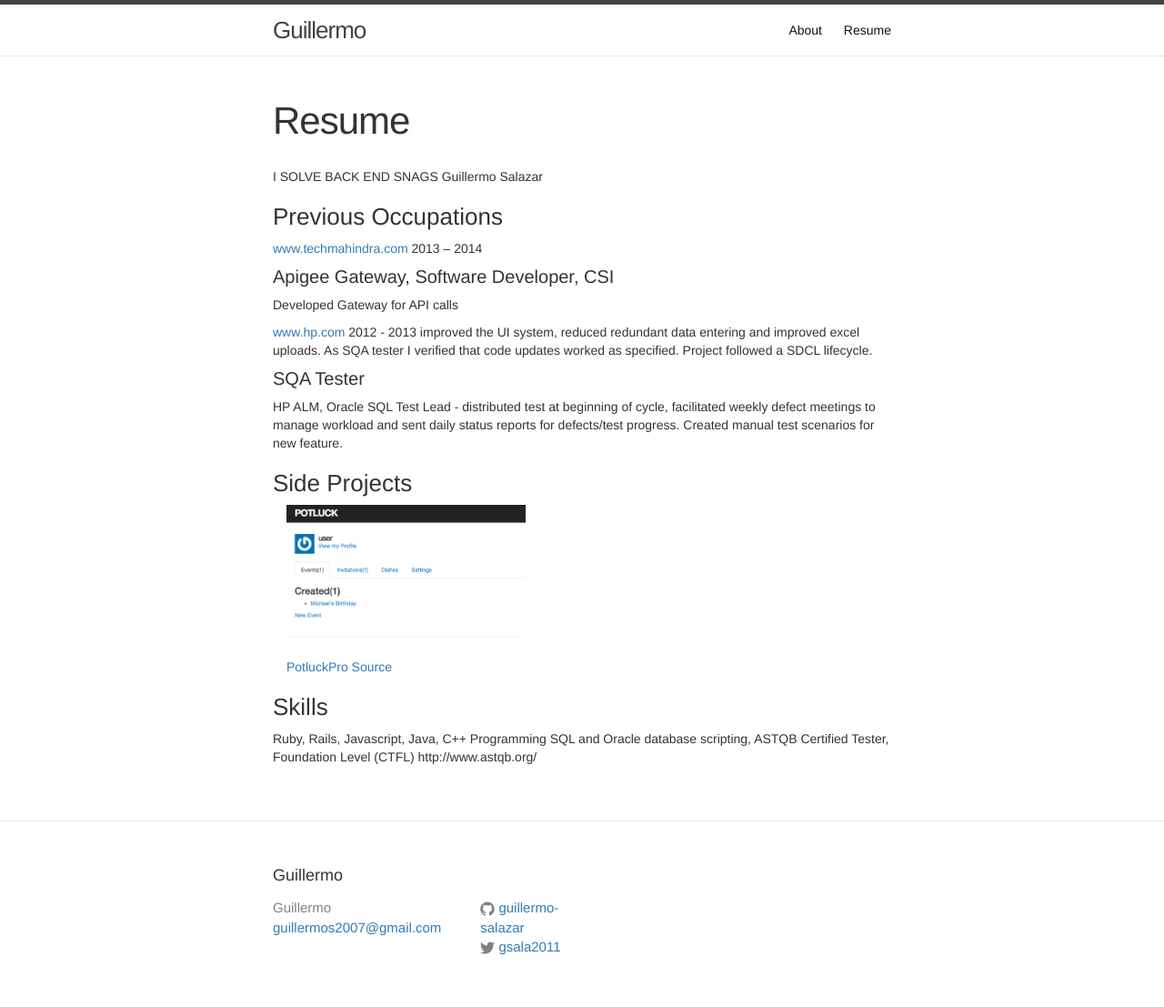
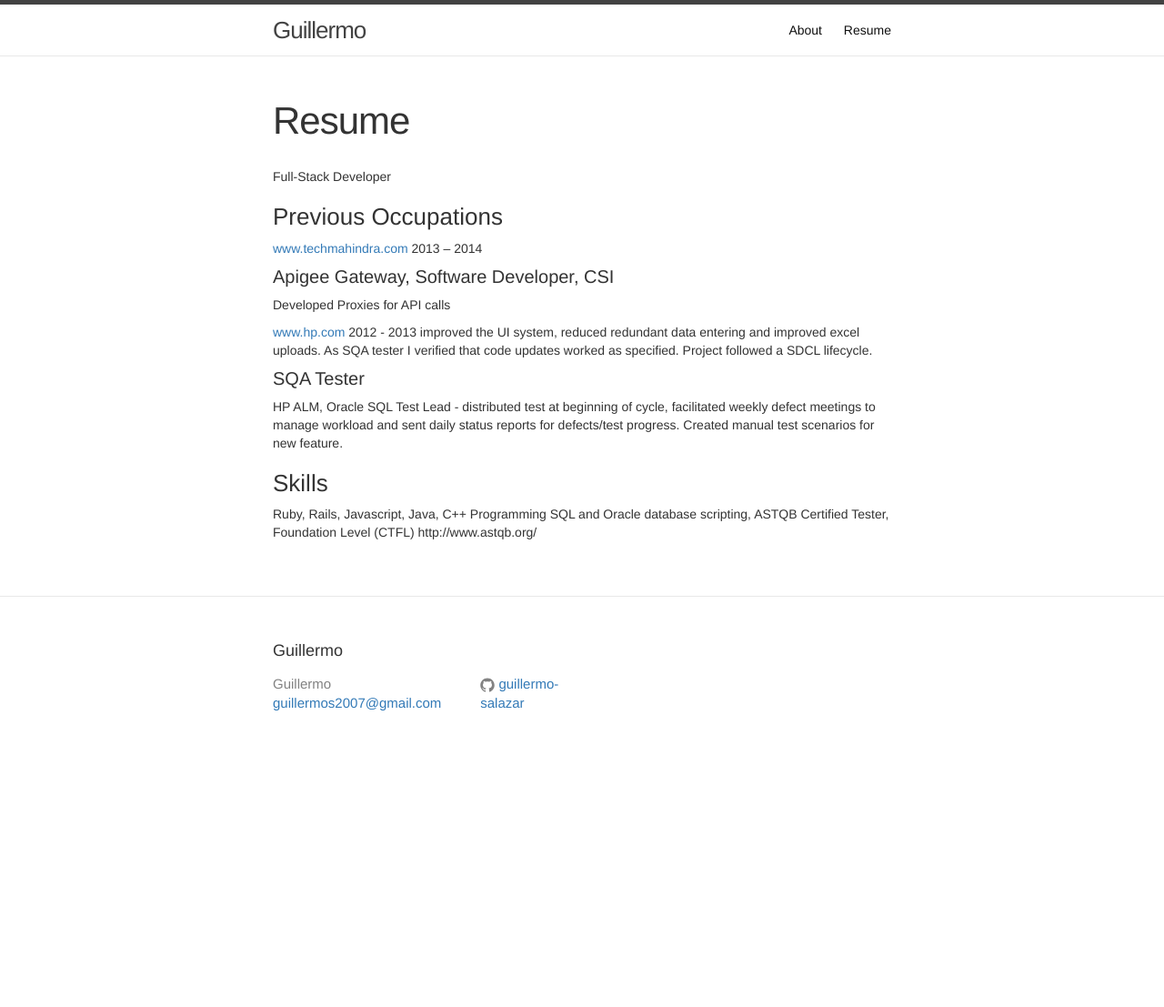
Before and after one commit to guillermo-salazar/guillermo-salazar.github.io, a Jekyll site: the page built from resume/index.html, in a window 1280 px wide. Shown: the whole page at 91% size. Built offline with Jekyll 4.4.1, drawn with Linux system fonts in a browser that asks for light colours; nearby versions of some CDN libraries; after the commit the page ends 900 px from its top, so only the background shows below that.

Commit message:
updated resume

```diff
--- a/_includes/footer.html
+++ b/_includes/footer.html
@@ -27,21 +27,6 @@
             </a>
           </li>
           {% endif %}
-
-          {% if site.twitter_username %}
-          <li>
-            <a href="https://twitter.com/{{ site.twitter_username }}">
-              <span class="icon  icon--twitter">
-                <svg viewBox="0 0 16 16">
-                  <path fill="#828282" d="M15.969,3.058c-0.586,0.26-1.217,0.436-1.878,0.515c0.675-0.405,1.194-1.045,1.438-1.809
-                  c-0.632,0.375-1.332,0.647-2.076,0.793c-0.596-0.636-1.446-1.033-2.387-1.033c-1.806,0-3.27,1.464-3.27,3.27 c0,0.256,0.029,0.506,0.085,0.745C5.163,5.404,2.753,4.102,1.14,2.124C0.859,2.607,0.698,3.168,0.698,3.767 c0,1.134,0.577,2.135,1.455,2.722C1.616,6.472,1.112,6.325,0.671,6.08c0,0.014,0,0.027,0,0.041c0,1.584,1.127,2.906,2.623,3.206 C3.02,9.402,2.731,9.442,2.433,9.442c-0.211,0-0.416-0.021-0.615-0.059c0.416,1.299,1.624,2.245,3.055,2.271 c-1.119,0.877-2.529,1.4-4.061,1.4c-0.264,0-0.524-0.015-0.78-0.046c1.447,0.928,3.166,1.469,5.013,1.469 c6.015,0,9.304-4.983,9.304-9.304c0-0.142-0.003-0.283-0.009-0.423C14.976,4.29,15.531,3.714,15.969,3.058z"/>
-                </svg>
-              </span>
-
-              <span class="username">{{ site.twitter_username }}</span>
-            </a>
-          </li>
-          {% endif %}
         </ul>
       </div>
 
--- a/resume/index.html
+++ b/resume/index.html
@@ -4,13 +4,13 @@
 permalink: /resume/
 ---
 
-I SOLVE BACK END SNAGS					Guillermo Salazar
+Full-Stack Developer
 
 <h3>Previous Occupations</h3>
 <a href="http://www.techmahindra.com/">www.techmahindra.com</a>	2013 – 2014
 <h4>Apigee Gateway, Software Developer, CSI</h4>
 <p>
-Developed Gateway for API calls
+Developed Proxies for API calls
 </p>
 <a href="http://www.hp.com/">www.hp.com</a> 2012 - 2013
 improved the UI system, reduced redundant data entering and improved excel uploads. As SQA tester I verified that code updates worked as specified. Project followed a SDCL lifecycle.
@@ -21,17 +21,6 @@
 
 <div class="container">
   <div class="row">
-    <h3>Side Projects</h3>
-    <div class="col-sm-3">
-
-      <a href="http://potluckpro.herokuapp.com">
-        <img src="{{site.url}}/assets/images/potluck.png" width="300"><br>
-        PotluckPro
-      </a>
-      <a href="http://github.com/guillermo-salazar/potluck">Source</a>
-    </div>
-    <div class="col-sm-3">
-    </div>
   </div>
 </div>
 <h3>Skills</h3>
```
